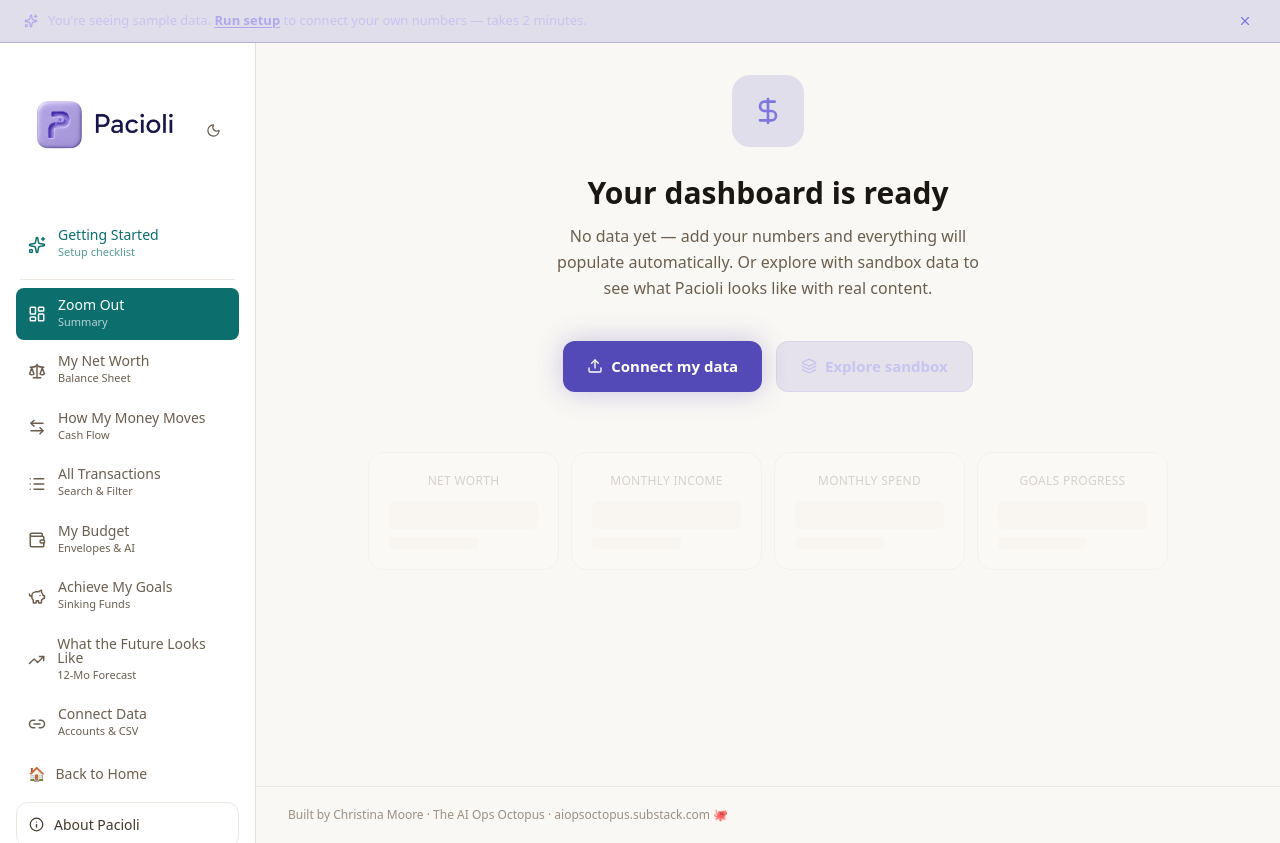
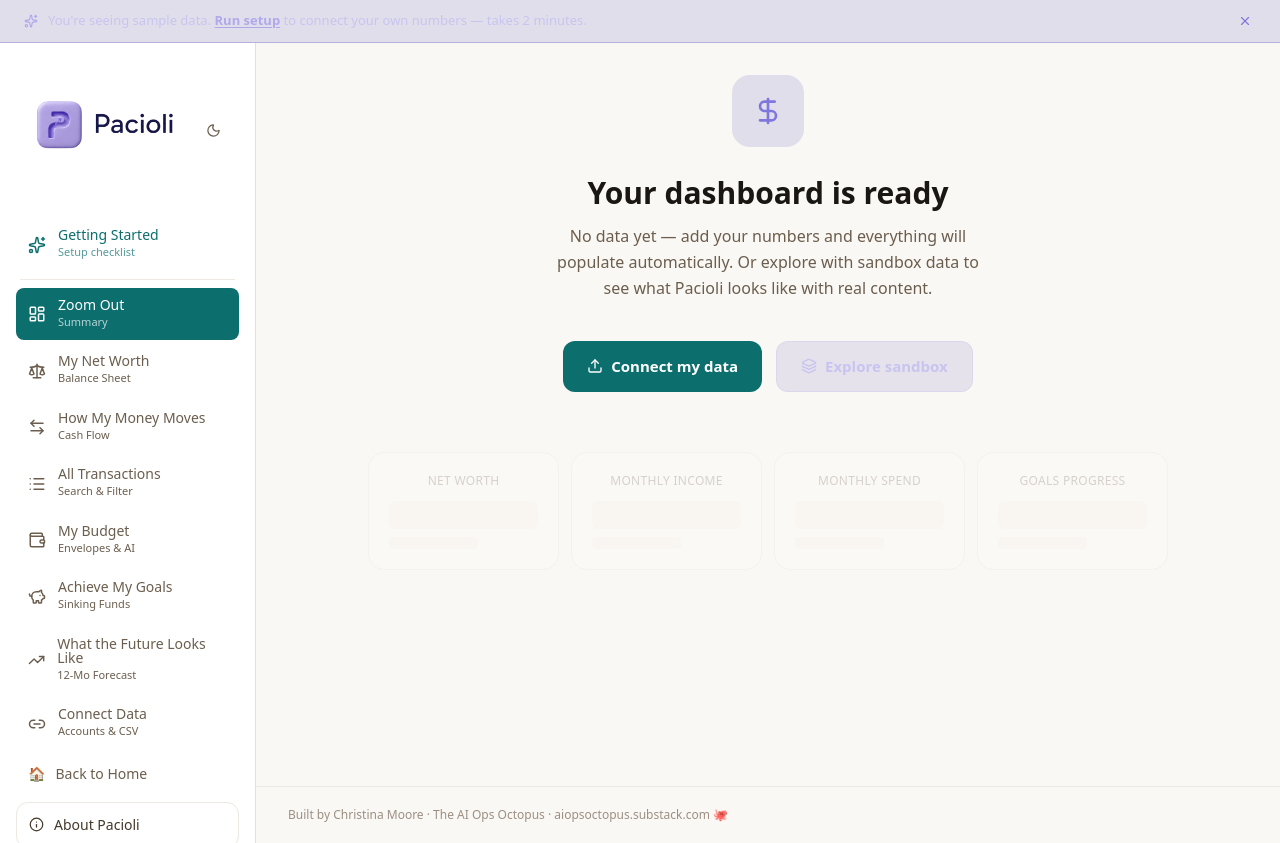
Before and after one commit to aiopsoctopus/pacioli, a Next.js app: page /zoom-out in a window 1280 px wide. Built offline with nearby package versions, Linux system fonts and the light colour scheme; a web font is replaced by a local one.

Commit message:
Zoom out: replace purple CTA with teal

```diff
--- a/app/(dashboard)/zoom-out/page.tsx
+++ b/app/(dashboard)/zoom-out/page.tsx
@@ -268,14 +268,13 @@
           href="/setup"
           style={{
             display: "inline-flex", alignItems: "center", gap: "8px",
-            background: "#534AB7",
+            background: "#0d6e6e",
             color: "#fff",
             padding: "13px 24px",
             borderRadius: "12px",
             fontWeight: 700,
             fontSize: "15px",
             textDecoration: "none",
-            boxShadow: "0 0 28px rgba(83,74,183,0.3)",
           }}
         >
           <Upload size={16} /> Connect my data
```
